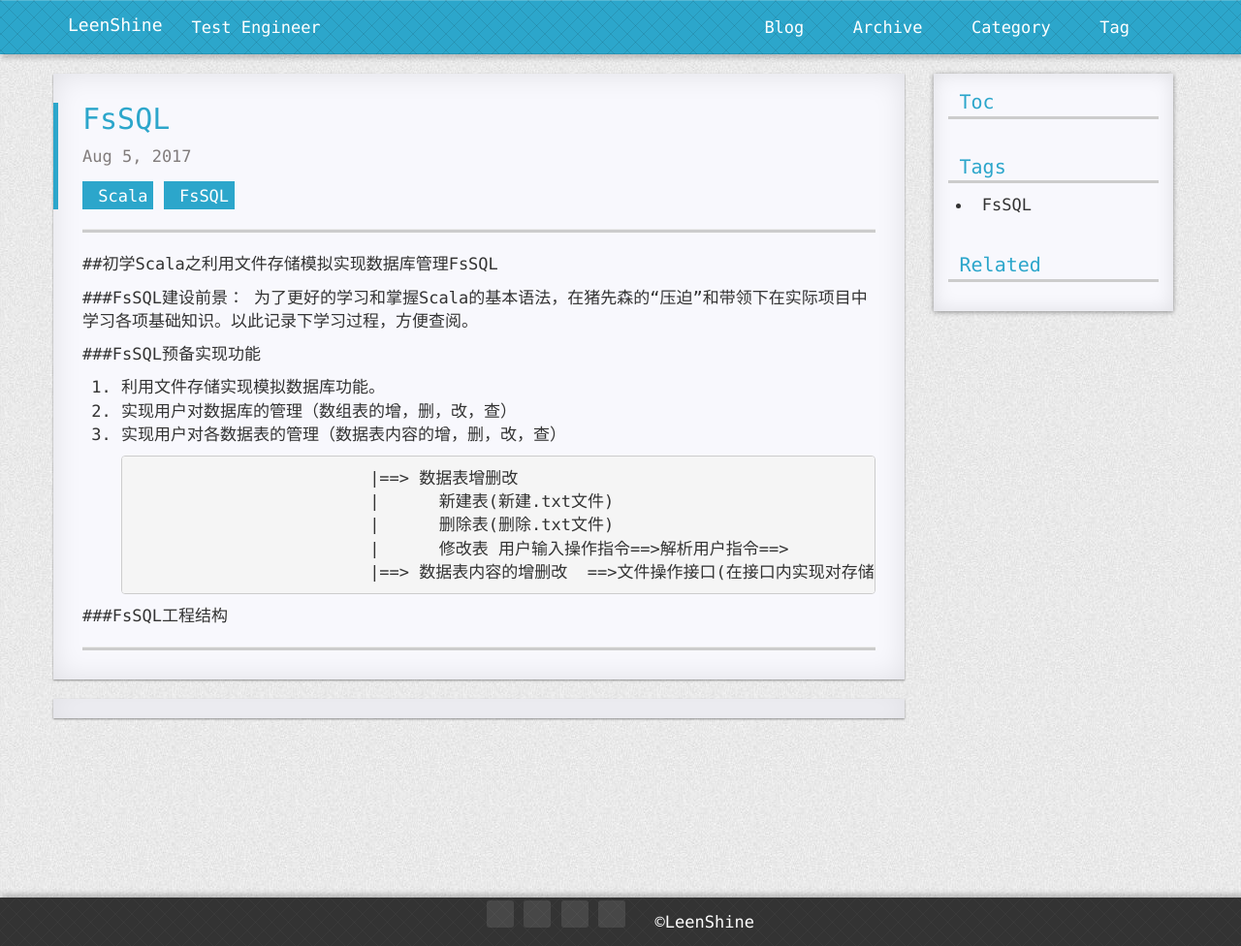
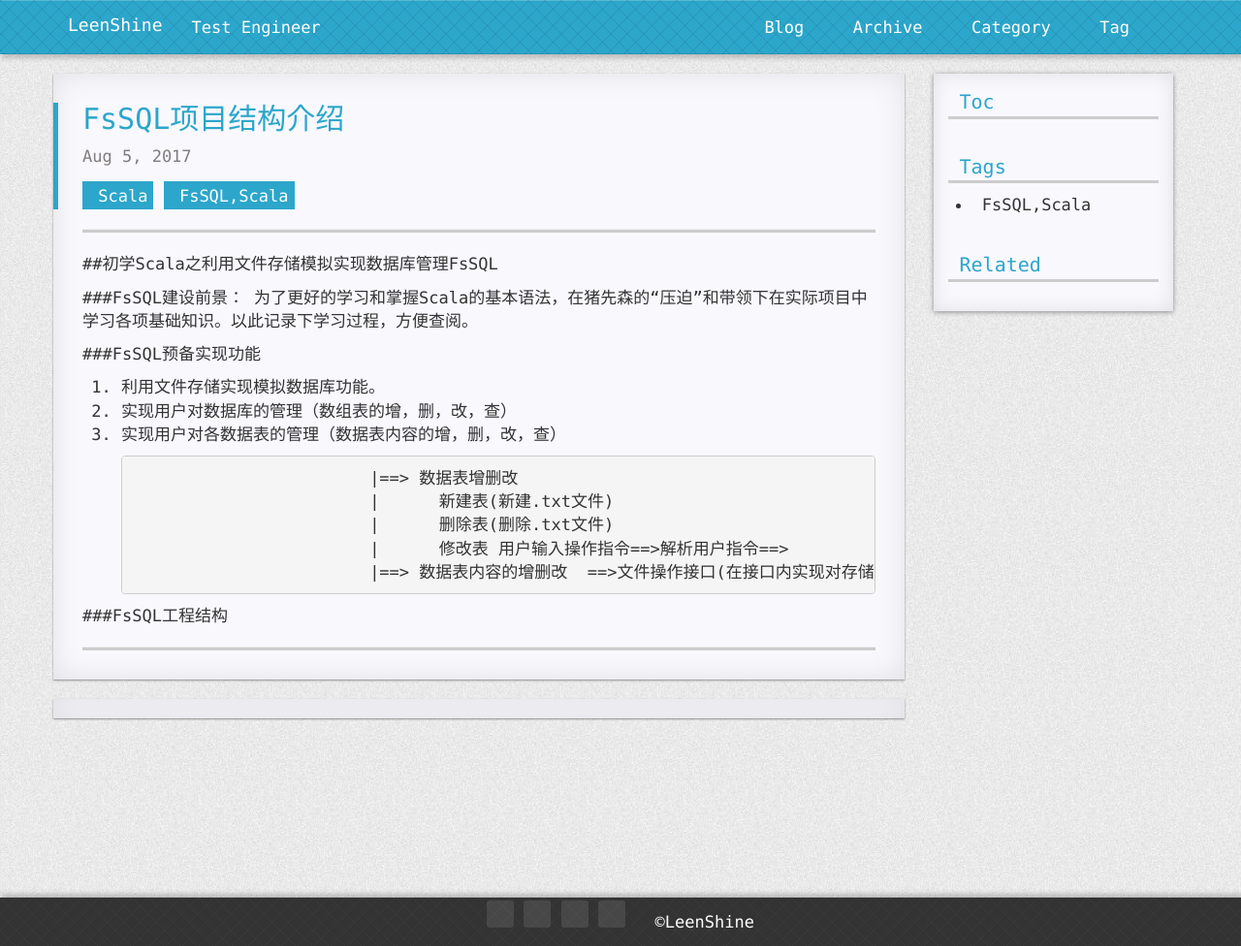
Before and after one commit to Leenshine/leenshine.github.io, a Jekyll site: the page built from _posts/2017-08-05-FsSQL1.md, in a window 1280 px wide. Shown: the whole page at 97% size. Built offline with Jekyll 4.4.1, drawn with Linux system fonts in a browser that asks for light colours; nearby versions of some CDN libraries; comment, search, counter and statistics services are not loaded; a style sheet for code colours, icons or effects is not loaded.

Commit message:
modify the tag

```diff
--- a/_posts/2017-08-05-FsSQL1.md
+++ b/_posts/2017-08-05-FsSQL1.md
@@ -1,7 +1,7 @@
 ---
 layout: post
-title: FsSQL
-tags: FsSQL
+title: FsSQL项目结构介绍
+tags: FsSQL,Scala
 categories: Scala
 ---
 
```
